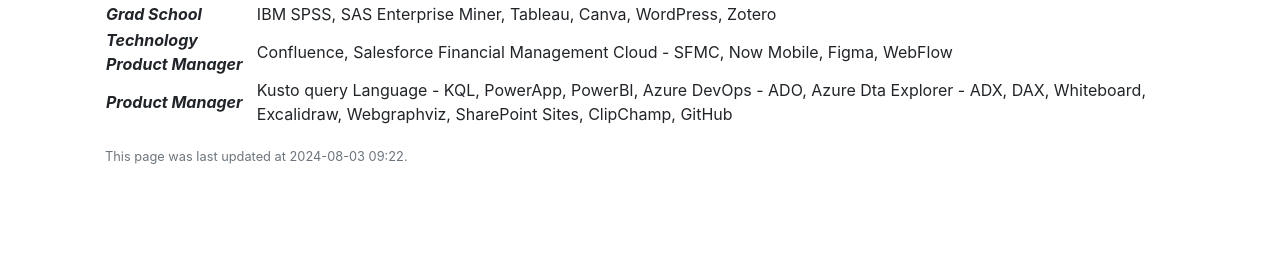
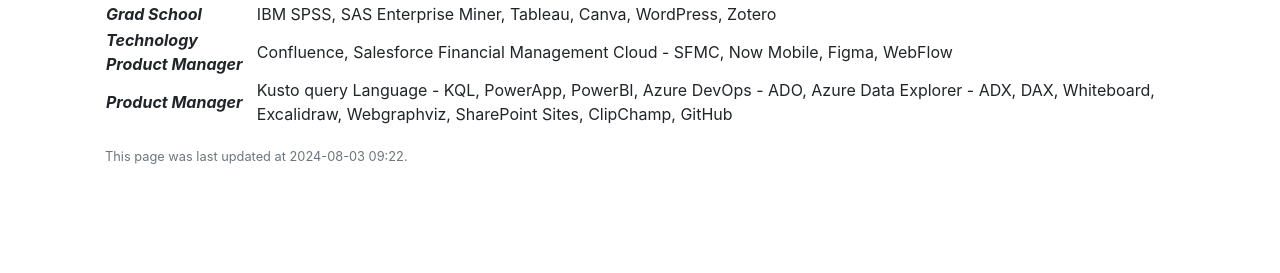
Before and after one commit to reemstk/reemstk.github.io, a Jekyll site: the page built from pages/about.md, in a window 1280 px wide. Shown: the part 611-884 px from the top of the page. Built offline with Jekyll 4.4.1, drawn with Linux system fonts in a browser that asks for light colours; nearby versions of some CDN libraries; comment, search, counter and statistics services are not loaded.

Commit message:
Update about.md

```diff
--- a/pages/about.md
+++ b/pages/about.md
@@ -27,4 +27,4 @@
 |**_Technology Analyst_**| Team Foundation Server - TFS, Eclipse IDE, Tomcat, MySQL, HP Application Lifecycle Manager - ALM, Balasmiq, InVision, Axure, Camatasia, Postman, Java 8, Spring Boot, MySQL, Selenium, Drools, Bootstrap, AngularJS, Angular2, D3.js, CSS3, SQL Server Management Studio, MS Project|
 |**_Grad School_**| IBM SPSS, SAS Enterprise Miner, Tableau, Canva, WordPress, Zotero|
 |**_Technology Product Manager_**| Confluence, Salesforce Financial Management Cloud - SFMC, Now Mobile, Figma, WebFlow|
-|**_Product Manager_**| Kusto query Language - KQL, PowerApp, PowerBI, Azure DevOps - ADO, Azure Dta Explorer - ADX, DAX, Whiteboard, Excalidraw, Webgraphviz, SharePoint Sites, ClipChamp, GitHub|
+|**_Product Manager_**| Kusto query Language - KQL, PowerApp, PowerBI, Azure DevOps - ADO, Azure Data Explorer - ADX, DAX, Whiteboard, Excalidraw, Webgraphviz, SharePoint Sites, ClipChamp, GitHub|
```
